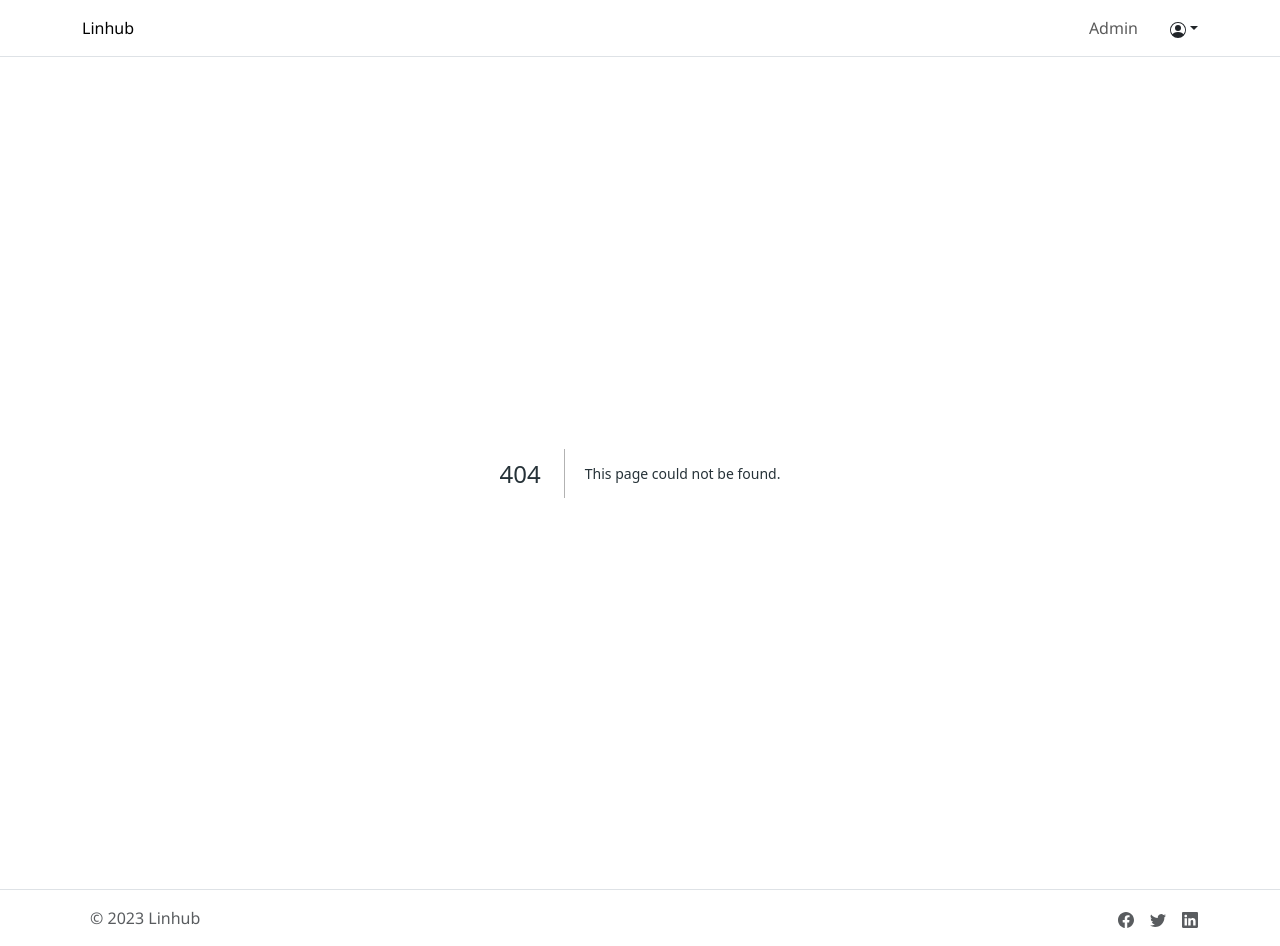
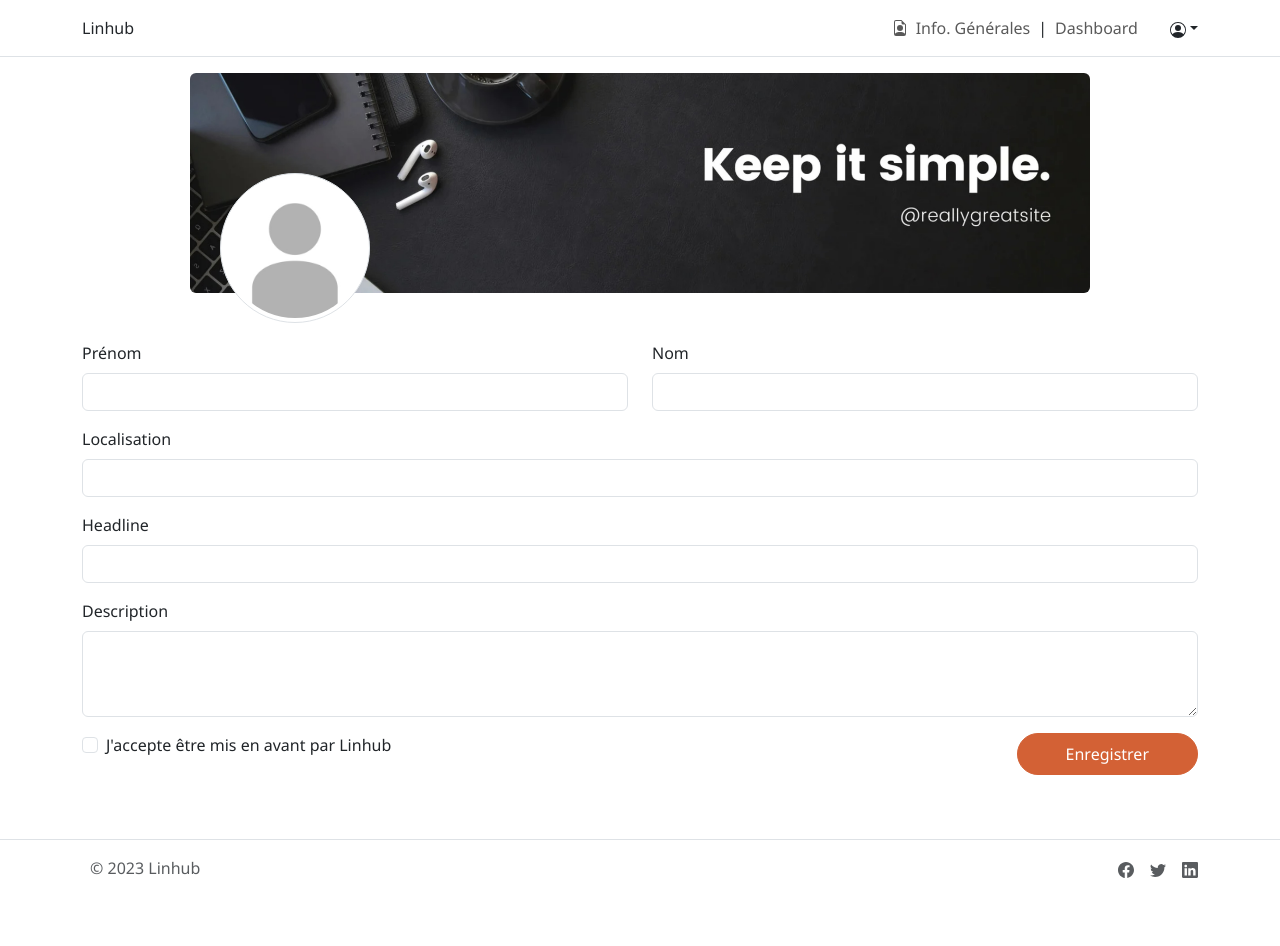
Before and after one commit to BrissouLaChankla/LinhubFront, a Next.js app: page /admin/general in a window 1280 px wide. Before the commit this address had no page. After the commit the page ends 896 px from the top, so only its background shows below. Built offline with nearby package versions, Linux system fonts and the light colour scheme.

Commit message:
integrated the whole form and sending formdata, not working yet

```diff
--- a/components/layouts/adminNavbar.js
+++ b/components/layouts/adminNavbar.js
@@ -1,5 +1,5 @@
 import Link from "next/link";
-import { PersonCircle } from "react-bootstrap-icons";
+import { PersonCircle, FileEarmarkPerson } from "react-bootstrap-icons";
 import { logout } from "../../reducers/user";
 import { useDispatch } from "react-redux";
 
@@ -33,9 +33,13 @@ function AdminNavbar() {
           className="collapse navbar-collapse justify-content-end me-4"
           id="navbarNavAltMarkup"
         >
-          <div className="navbar-nav">
+          <div className="navbar-nav d-flex align-items-center">
+            <Link className="nav-link d-flex align-items-center gap-2" href="/admin/general">
+              <FileEarmarkPerson />
+              Info. Générales
+            </Link> |
             <Link className="nav-link" href="/admin">
-              Admin
+              Dashboard
             </Link>
           </div>
         </div>
--- /dev/null
+++ b/pages/admin/general.js
@@ -0,0 +1,132 @@
+import Image from "next/image";
+import styles from '@/styles/imgInputs.module.scss'
+import defaultBanner from "@/assets/default/banner.jpg";
+import defaultProfile from "@/assets/default/profile.jpg";
+import { PencilFill } from "react-bootstrap-icons";
+import { useState, useRef } from "react";
+import { useSelector } from "react-redux";
+
+export default function GeneralInfos() {
+  const user = useSelector((state) => state.user.value);
+
+  const [profilePicture, setProfilePicture] = useState(defaultProfile)
+  const [bannerPicture, setBannerPicture] = useState(defaultBanner)
+  const profileField = useRef(null);
+  const bannerField = useRef(null);
+
+  const firstname = useRef(null);
+  const lastname = useRef(null);
+  const address = useRef(null);
+  const headline = useRef(null);
+  const description = useRef(null);
+  const hasAcceptedToBeShown = useRef(null);
+
+  // Change the src of profile/banner images with uploaded img
+  const handleChangeProfile = e => {
+    setProfilePicture(URL.createObjectURL(e.target.files[0]))
+  }
+  const handleChangeBanner = e => {
+    setBannerPicture(URL.createObjectURL(e.target.files[0]))
+  }
+
+  // Submit
+  const editGeneral = (e) => {
+    e.preventDefault();
+    const data = {
+      firstname:firstname.current.value,
+      lastname:lastname.current.value,
+      address:address.current.value,
+      headline:headline.current.value,
+      description:description.current.value,
+      hasAcceptedToBeShown:hasAcceptedToBeShown.current.value,
+    }
+    const formData = new FormData();
+    formData.append('profilePicture', profilePicture);
+    formData.append('bannerPicture', bannerPicture);
+    formData.append('data', data)
+
+    console.log(formData);
+    fetch("http://localhost:3000/update/"+user.token, {
+      method: "POST",
+      body: formData,
+    })
+      .then((res) => res.json())
+      .then((data) => {
+        console.log(data);
+      });
+  };
+
+  return (
+    <>
+      <input type="file" ref={profileField} id="img" name="profilePicture" accept="image/*" className="d-none" onChange={(e) => handleChangeProfile(e)} />
+      <input type="file" ref={bannerField} id="img" name="backgroundPicture" accept="image/*" className="d-none" onChange={(e) => handleChangeBanner(e)} />
+      <form onSubmit={editGeneral} className="container mb-5">
+        <div className="d-flex justify-content-center">
+
+          <div className="position-relative">
+            <div className={`position-relative overflow-hidden ${styles.editable}`}>
+              <Image
+                src={bannerPicture}
+                className="object-fit-cover rounded img-fluid"
+                onClick={() => bannerField.current.click()}
+                alt="Image de Background"
+                style={{ width: 900, height: 220 }}
+                width={900}
+                height={220}
+              />
+              <PencilFill className={styles.editPen} />
+            </div>
+            <div className="position-absolute bottom-0 start-0" style={{ transform: 'translate(30px, 30px)' }}>
+              <div className={`position-relative ${styles.editable}`}>
+                <Image
+                  src={profilePicture}
+                  className={`img-thumbnail rounded-circle  `}
+                  style={{ width: 150, height: 150 }}
+                  onClick={() => profileField.current.click()}
+                  width={150}
+                  height={150}
+                  alt="Photo de profile" />
+                <PencilFill className={styles.editPen} />
+              </div>
+            </div>
+          </div>
+        </div>
+        <div className=" mt-5">
+          <div className="d-flex gap-4 flex-wrap mt-3">
+            <div className="flex-grow-1 ">
+              <label htmlFor="firstname" className="form-label">Prénom</label>
+              <input type="text" className="form-control" ref={firstname} id="firstname" />
+            </div>
+            <div className="flex-grow-1 ">
+              <label htmlFor="lastname" className="form-label">Nom</label>
+              <input type="text" className="form-control" ref={lastname} id="lastname" />
+            </div>
+          </div>
+          <div className="d-flex gap-4 flex-wrap mt-3">
+            <div className="mb-3 flex-grow-1 ">
+              <label htmlFor="address" className="form-label">Localisation</label>
+              <input type="text" className="form-control" ref={address} id="address" />
+            </div>
+          </div>
+          <div className="mb-3">
+            <label htmlFor="headline" className="form-label">Headline</label>
+            <input type="text" className="form-control" ref={headline} id="headline" />
+          </div>
+          <div className="mb-3">
+            <label htmlFor="description" className="form-label">Description</label>
+            <textarea className="form-control" id="description" ref={description} rows="3"></textarea>
+          </div>
+          <div className="d-flex justify-content-between">
+            <div>
+              <input className="form-check-input" type="checkbox" value="" id="hasAcceptedToBeShown" />
+              <label className="form-check-label ms-2" ref={hasAcceptedToBeShown} htmlFor="hasAcceptedToBeShown">
+                J'accepte être mis en avant par Linhub
+              </label>
+            </div>
+            <input type="submit" value="Enregistrer" className="btn btn-primary" />
+          </div>
+        </div>
+      </form>
+    </>
+  );
+}
--- /dev/null
+++ b/styles/imgInputs.module.scss
@@ -0,0 +1,30 @@
+.editable {
+    cursor: pointer;
+
+    img {
+        transition: all .3s ease;
+    }
+
+    &:hover {
+        &>img {
+            filter: blur(2.5px);
+        }
+
+        .editPen {
+            transform: translate(-50%, -30px);
+            opacity: 1;
+        }
+
+    }
+}
+
+.editPen {
+    transition: all .3s ease;
+    position: absolute;
+    top: 50%;
+    font-size: 2.5rem;
+    opacity: 0;
+    left: 50%;
+    transform: translate(-50%, -10px);
+    color: var(--primary);
+}
```
Also changed, not shown: assets/default/banner.jpg (added), assets/default/profile.jpg (added).
